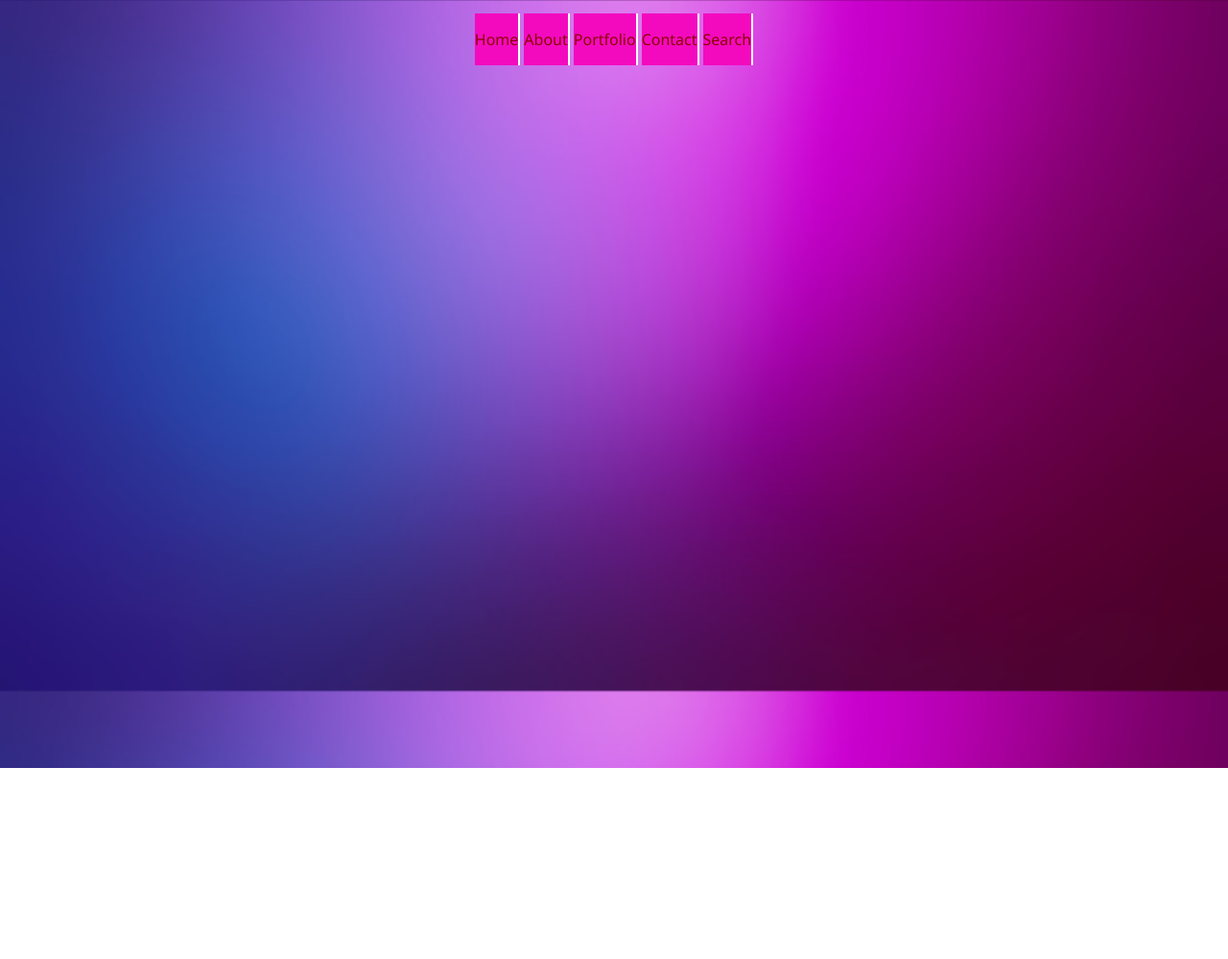
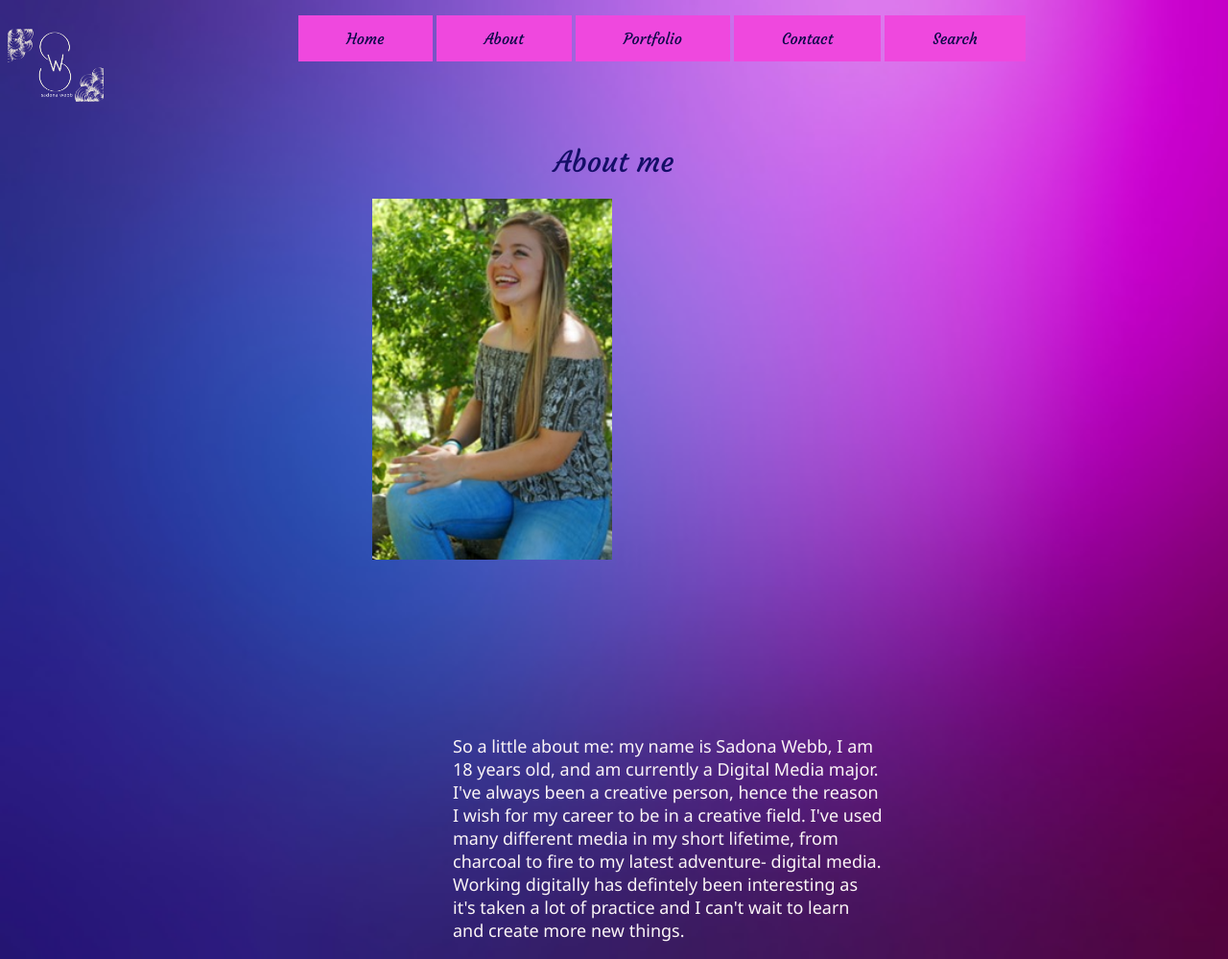
Before and after one commit to sadonawebb66/portfolio1, a plain HTML site: page about.html in a window 1280 px wide. Shown: the whole page at 96% size. Before the commit the page ends 800 px from the top, so only its background shows below. Drawn offline with Linux system fonts and the light colour scheme.

Commit message:
last one

```diff
--- a/about.html
+++ b/about.html
@@ -4,10 +4,14 @@
 <meta charset="utf-8">
 <title>about</title>
 	<link href="portfolio-style.css" rel="stylesheet" type="text/css">
-</head>
+<link rel="preconnect" href="https://fonts.googleapis.com">
+<link rel="preconnect" href="https://fonts.gstatic.com" crossorigin>
+<link href="https://fonts.googleapis.com/css2?family=Courgette&family=IBM+Plex+Serif:ital,wght@1,300&family=Patrick+Hand&display=swap" rel="stylesheet">
+	</head>
 
 <body>
 	<header>
+		<img src="images/logoig.png" style="float:left; margin:0px; padding:0px;" width="100" alt="logo">
 		<nav>
 		<ul>
 			<li><a href="index.html">Home</a></li>
@@ -18,5 +22,8 @@
 
 			</ul>
 		</nav></header>
+	<h1>About me</h1>
+	<article class="left-about"><img src="images/sen pic 8.0.JPG" width="250" alt="Me on a rock with tree behind me."></article>
+	<article class="right-about"><p>So a little about me: my name is Sadona Webb, I am 18 years old, and am currently a Digital Media major. I've always been a creative person, hence the reason I wish for my career to be in a creative field. I've used many different media in my short lifetime, from charcoal to fire to my latest adventure- digital media. Working digitally has defintely been interesting as it's taken a lot of practice and I can't wait to learn and create more new things.  </p></article>
 </body>
 </html>
--- a/portfolio-style.css
+++ b/portfolio-style.css
@@ -15,11 +15,10 @@ header{
 }
  h1{
 	font-size: 30px;
-	font-family:Segoe, "Segoe UI", "DejaVu Sans", "Trebuchet MS", Verdana, "sans-serif";
+	font-family:'Courgette', cursive;
 	font-weight:400;
-	font-style:normal;
 	text-align: center;
-	color:rgba(20,14,103,1.00)
+	color:rgba(20,14,103,1.00);
 }
 nav{
 	width:100%;
@@ -29,7 +28,7 @@ nav{
 nav ul{
 	list-styke-type: none;
 	margin:0;
-	padding: 0;
+	padding:0;
 	list-style-type: none;
 }
 nav li{
@@ -41,28 +40,27 @@ footer{
 	font-family:Segoe, "Segoe UI", "DejaVu Sans", "Trebuchet MS", Verdana, "sans-serif";
 }
 nav a:link {
-	font-family: Segoe, "Segoe UI", "DejaVu Sans", "Trebuchet MS", Verdana, "sans-serif";
-	color:darkred; text-decoration:none;
+	font-family:'Courgette', cursive;
 	margin-right:0px;
 	text-align:center;
-	display:
-	width:100%;
-	padding:1em 0;
-	background-color:rgba(243,10,191,1.00);
-	border-right:2px solid white;
+	text-decoration:none;
+	overflow:hidden;
+	background-color:rgba(239,72,222,1.00);
+	padding:14px 50px;
+	color:rgba(12,9,72,1.00);
 
 }
 p{
 	font-family: Segoe, "Segoe UI", "DejaVu Sans", "Trebuchet MS", Verdana, "sans-serif";
 	font-size: 18px;
 	font-weight:300;
-	color:rgba(251,245,246,1.00)
+	color:rgba(251,245,246,1.00);
 }
 nav a:visited {
-	color:rgba(12,9,72,0.75)
+	color:rgba(12,9,72,0.75);
 }
 nav a:hover {
-	color:rgba(253,252,252,1.00)
+	color:rgba(253,252,252,1.00);
 }
 nav a:active{
 	text-decoration: underline;
@@ -83,7 +81,7 @@ nav a:active{
 	margin-right:0px;
 	margin-left:100px;
 	font-family:Segoe, "Segoe UI", "DejaVu Sans", "Trebuchet MS", Verdana, "sans-serif";
-	font-size: 18px
+	font-size: 18px;
 }
 img{
 	margin-left: 30px;
@@ -102,3 +100,21 @@ img{
 	text-align:center;
 	height:200px;
 }
+.left-about{
+	width:200px;
+	float:left;
+	margin-top:0px;
+	margin-bottom:30px;
+	margin-left:350px;
+	margin-right:30px;
+}
+.right-about{
+	width:450px;
+	float:right;
+	margin-text: 60px;
+	margin-top:70px;
+	margin-right:350px;
+	margin-left:30px;
+	font-family:Segoe, "Segoe UI", "DejaVu Sans", "Trebuchet MS", Verdana, "sans-serif";
+	font-size: 18px;
+}
```
Also changed, not shown: contact.html (+4 -0 lines), index.html (+7 -2 lines), portfolio.html (+4 -0 lines).
